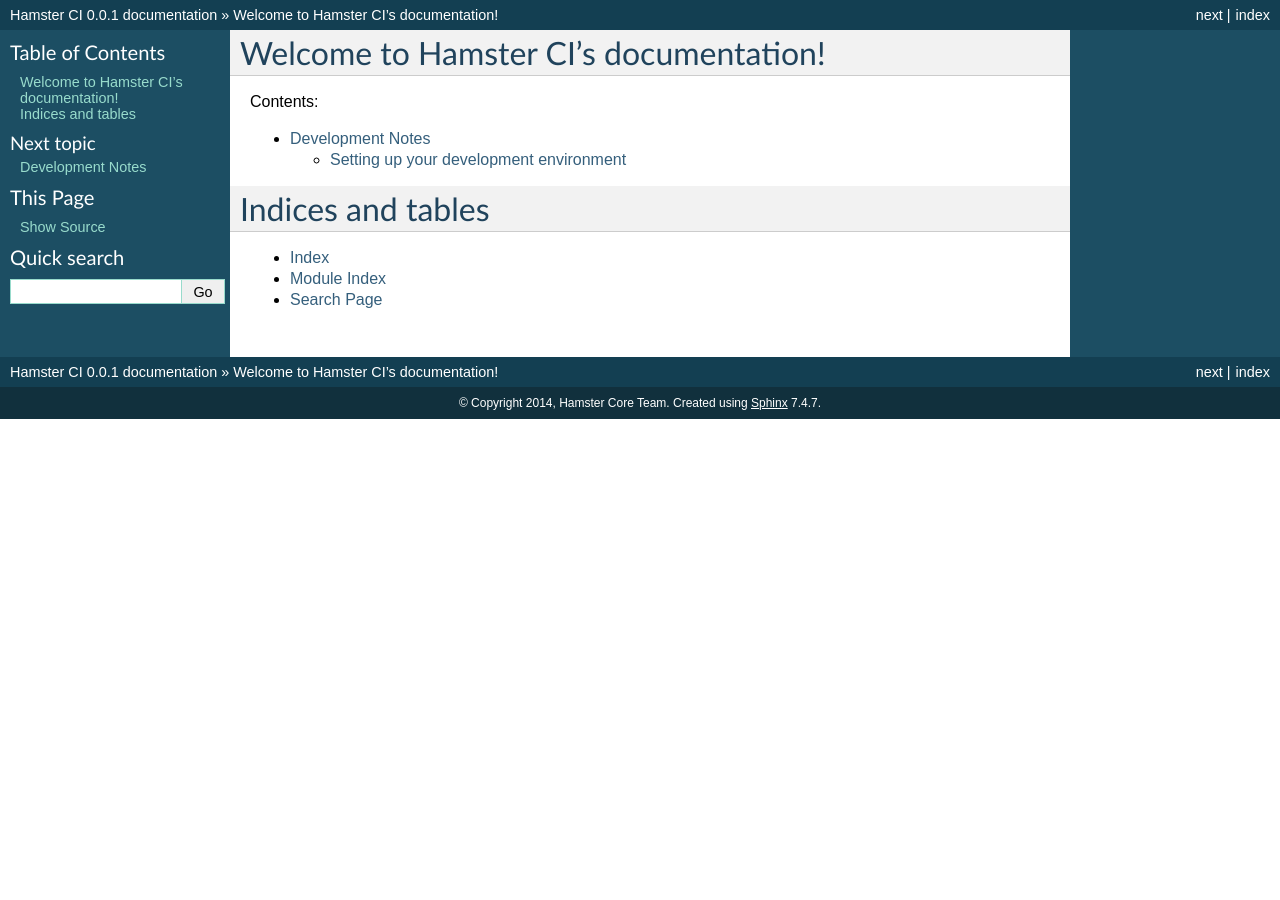
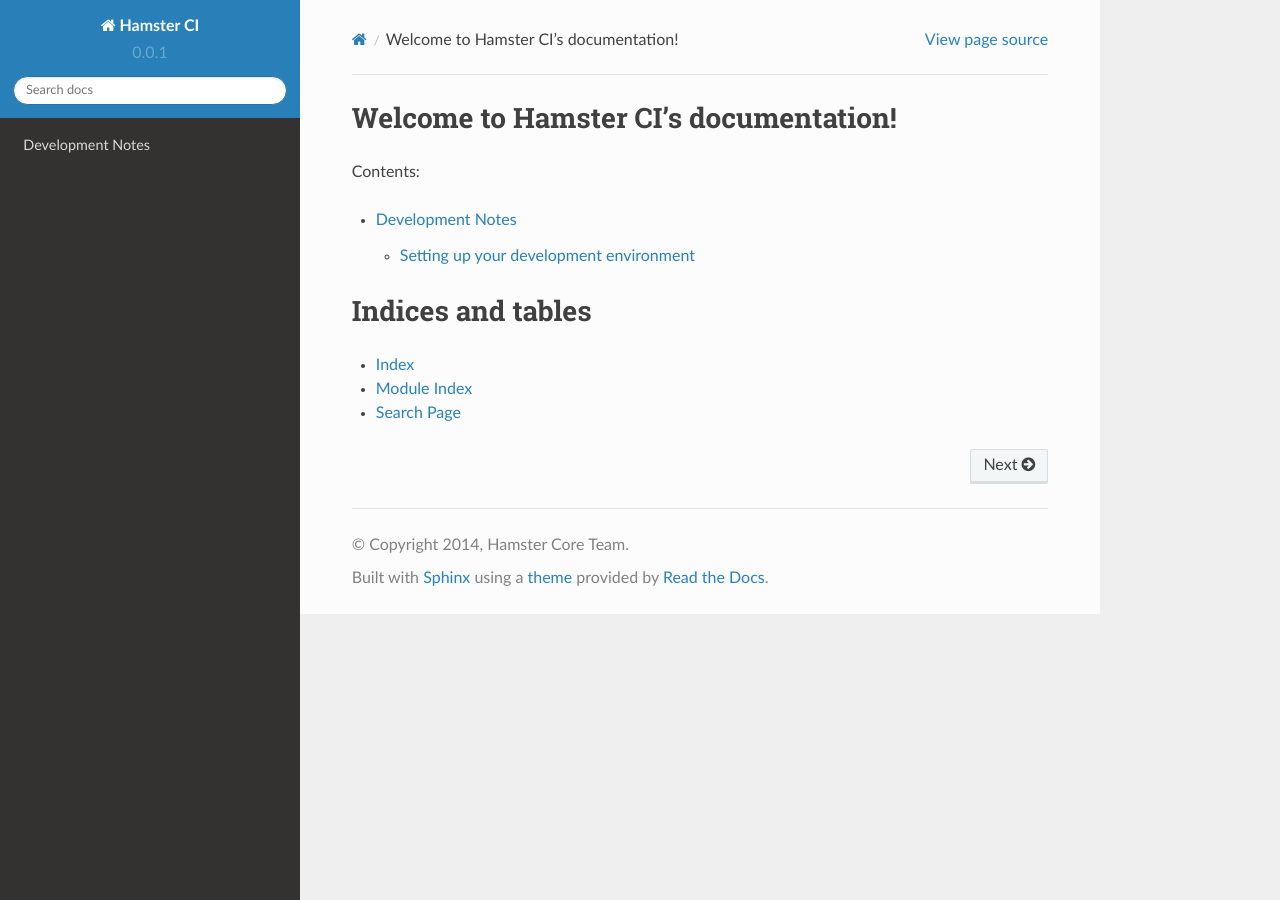
Before and after one commit to hamster-dev/hamster-core, a Sphinx documentation site: the page built from docs/source/index.rst, in a window 1280 px wide. Built offline with Sphinx 7.4.7 and the Read the Docs theme 2.0.0, drawn with Linux system fonts in a browser that asks for light colours.

Commit message:
Switch to RTD theme locally, update README to link to the docs

```diff
--- a/docs/source/conf.py
+++ b/docs/source/conf.py
@@ -11,6 +11,8 @@
 #
 # All configuration values have a default; values that are commented out
 # serve to show the default.
+
+import sphinx_rtd_theme
 
 import sys
 import os
@@ -100,7 +102,8 @@
 
 # The theme to use for HTML and HTML Help pages.  See the documentation for
 # a list of builtin themes.
-html_theme = 'default'
+#html_theme = 'default'
+html_theme = "sphinx_rtd_theme"
 
 # Theme options are theme-specific and customize the look and feel of a theme
 # further.  For a list of options available for each theme, see the
@@ -109,6 +112,7 @@
 
 # Add any paths that contain custom themes here, relative to this directory.
 #html_theme_path = []
+html_theme_path = [sphinx_rtd_theme.get_html_theme_path()]
 
 # The name for this set of Sphinx documents.  If None, it defaults to
 # "<project> v<release> documentation".
```
Also changed, not shown: README.md (+4 -0 lines), 1 other file.
